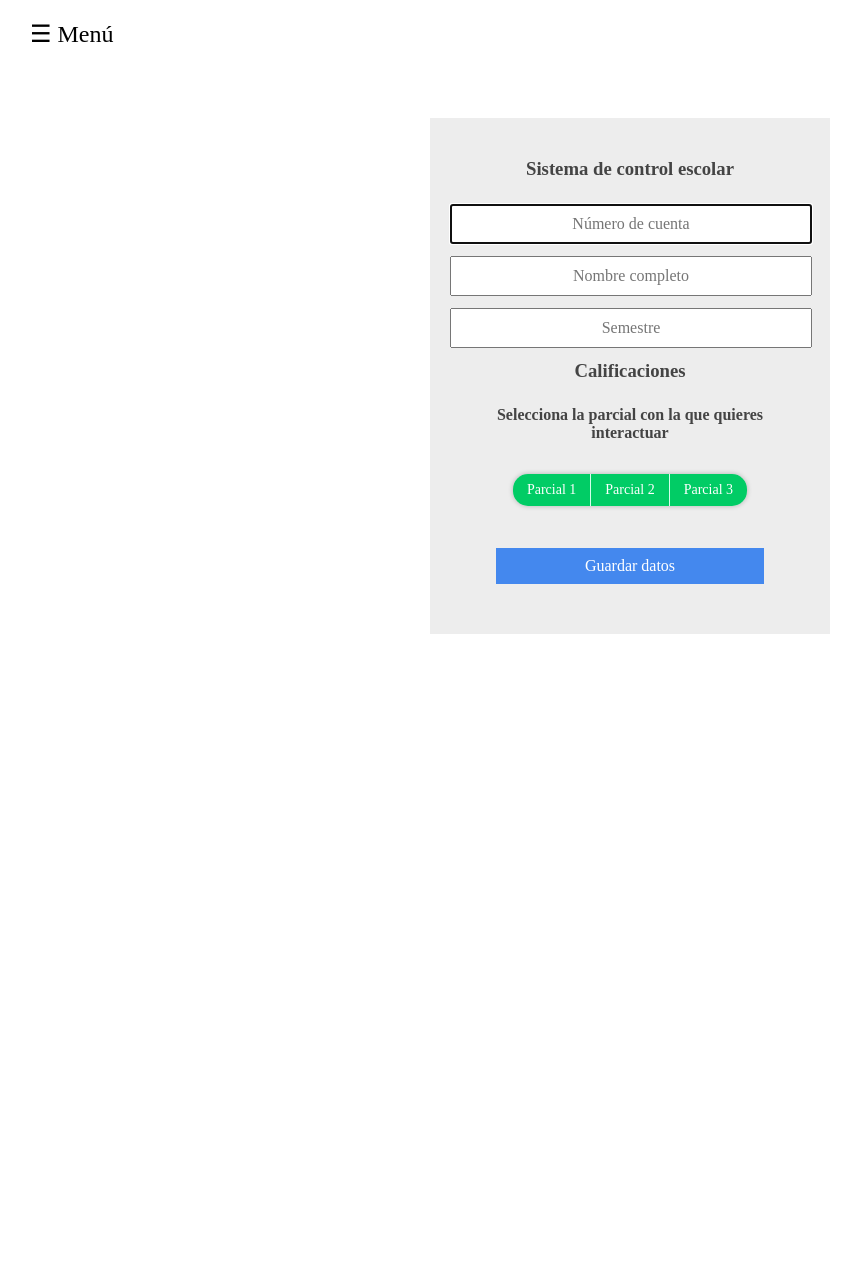
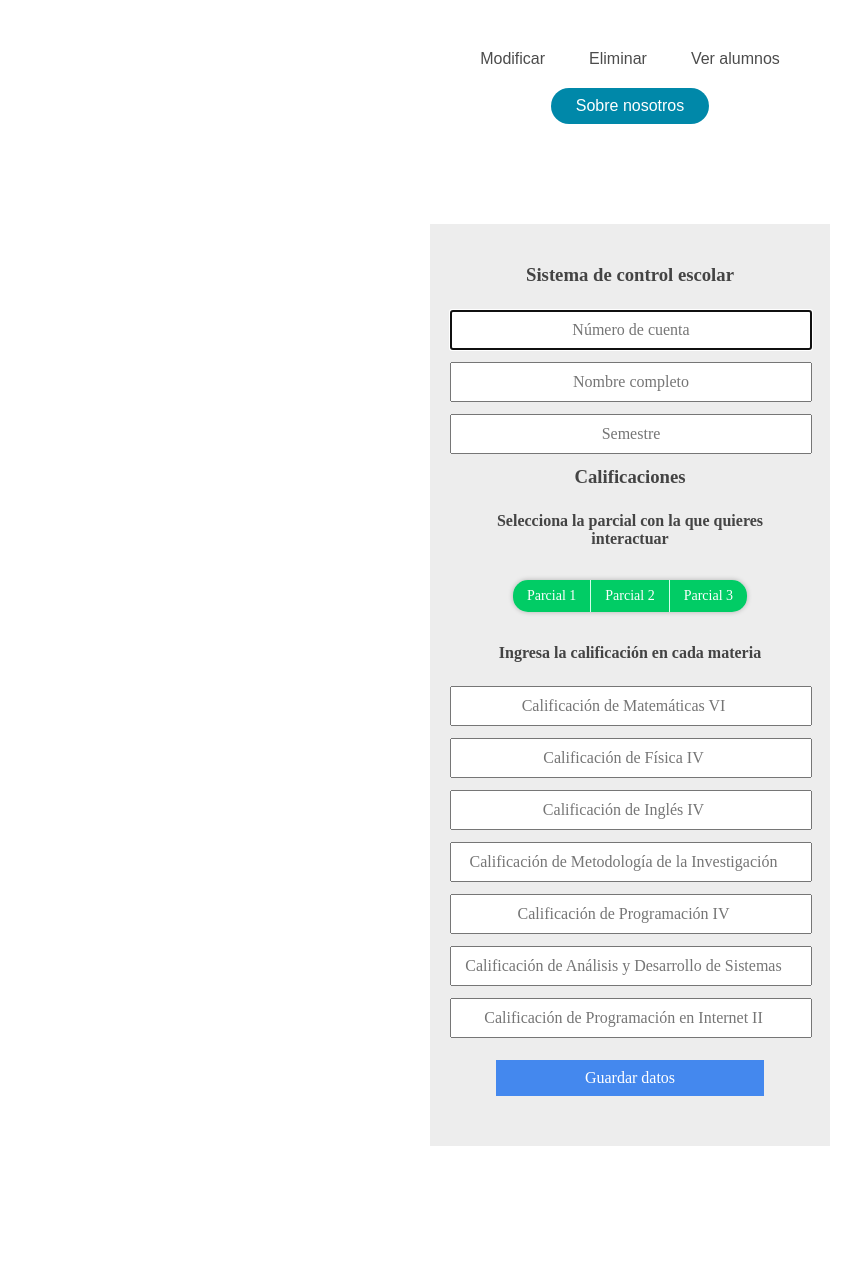
Before and after one commit to Cristopher811/Proyecto, a PHP site: page / in a window 1280 px wide. Shown: the top 1278 px of the page, without its empty margins (10-871 px from the left). Before the commit the page ends 634 px from the top, so only its background shows below. Run offline with PHP 8.4, Linux system fonts and the light colour scheme.

Commit message:
version oficial

```diff
--- a/index.php
+++ b/index.php
@@ -6,13 +6,23 @@
 	<link rel="stylesheet" href="style.css">
 </head>
 <body>
-	<div id="mainbox" onclick="openFunction()">&#9776; Menú</div>
+	<!--<div id="mainbox" onclick="openFunction()">&#9776; Menú</div>
 	<div id="menu" class="sidemenu">
 		<a href="#" class="closebtn" onclick="closeFunction()">&times;</a>
 		<a href="mostrar.php">Ver datos</a>
 		<a href="form_modificar.php">Modificar Datos</a>
 		<a href="form_eliminar.php">Eliminar Datos</a>
-	</div>
+	</div>-->
+	<header>
+		<nav>
+			<ul class="nav_links">
+				<li><a href="form_modificar.php">Modificar</a></li>
+				<li><a href="form_eliminar.php">Eliminar</a></li>
+				<li><a href="mostrar.php">Ver alumnos</a></li>
+			</ul>
+			<a class="contacto"	href="#"><Button>Sobre nosotros</Button></a>
+		</nav>
+	</header>
 	<form action="ingresar.php" name="forma1" method="post">
 			<h3>Sistema de control escolar</h3>
 
@@ -33,6 +43,15 @@
 				<input class="radio_input" type="radio" id="3" name="parcial" value="Parcial 3">
 				<label class="radio_label" for="3">Parcial 3</label>
 			</div>
+			<h4>Ingresa la calificación en cada materia</h4>
+			<input type="number" min="5" max="10" name"mate" placeholder="Calificación de Matemáticas VI">
+			<input type="number" min="5" max="10" name"fisica" placeholder="Calificación de Física IV">
+			<input type="number" min="5" max="10" name"ingles" placeholder="Calificación de Inglés IV">
+			<input type="number" min="5" max="10" name"metodo" placeholder="Calificación de Metodología de la Investigación">
+			<input type="number" min="5" max="10" name"progra" placeholder="Calificación de Programación IV">
+			<input type="number" min="5" max="10" name"analisis" placeholder="Calificación de Análisis y Desarrollo de Sistemas">
+			<input type="number" min="5" max="10" name"internet" placeholder="Calificación de Programación en Internet II">
+
 			<input type="submit" value="Guardar datos">
 	</form>
 	    <!-- script-menu  -->
--- a/style.css
+++ b/style.css
@@ -43,6 +43,7 @@ input[type='submit']{
 	margin-top: 22px;
 	border: none;
 	cursor: pointer;
+	transition: background 1s;
 }
 input[type='submit']:hover{
 	background-color: #A1D7E7;
@@ -54,7 +55,53 @@ input[type='submit']:hover{
 	cursor: pointer;
 }
 
-#mainbox {
+li, a, button {
+	font-family: "Montserrat", sans-serif;
+	font-weight: 500;
+	font-size: 16px;
+	color: #4C4C4C;
+	text-decoration: none;
+}
+header {
+	display: inline-flex;
+	justify-content: space-between;
+	align-items: center;
+	padding: 30px 10%;
+}
+.nav_links {
+	list-style: none;
+}
+
+.nav_links li {
+	display: inline-block;
+	padding: 0px 20px;
+}
+
+.nav_links li a {
+	transition: all 0.3s ease 0s;
+}
+
+.nav_links li a:hover {
+	color: #0088a9;
+}
+
+button {
+	padding: 9px 25px;
+	background-color: rgba(0,136,169,1);
+	border: none;
+	color: #fff;
+	border-radius: 50px;
+	cursor: pointer;
+	margin-top: 20px;
+	transition: all 0.3s ease 0s;
+}
+
+button:hover {
+	background-color: rgba(0,136,169,0.8);
+}
+
+
+/*#mainbox {
 	font-size: 24px;
 	cursor: pointer;
 	text-align: left;
@@ -88,43 +135,8 @@ input[type='submit']:hover{
 	right: 0px;
 	font-size: 36px;
 	margin-left: 32px;
-}
+}*/
 
-/*input[type="radio"]{
-	align-items: center;
-	display: none;
-}
-/*label {
-	align-items: center;
-	position: relative;
-	align-items: center;
-	color: #01cc65;
-	font-size: 20px;
-	border: 2px solid #01cc65;
-	border-radius: 5px;
-	padding: 10px 120px;
-	display: flex;
-	margin-bottom: 10px;
-}
-label:before{
-	content: "";
-	height: 30px;
-	width: 30px;
-	border: 3px solid #01cc65;
-	border-radius: 50%;
-	margin-right: 20px;
-}
-input[type="radio"]:checked + label{
-	background-color: #01cc65;
-	color: white;
-}
-input[type="radio"]:checked + label:before{
-	height: 16px;
-	width: 16px;
-	border: 10px solid white;
-	background-color: #01cc65;
-}
-*/
 .radio {
 	display: inline-flex;
 	overflow: hidden;
@@ -143,7 +155,7 @@ input[type="radio"]:checked + label:before{
 	color: #fff;
 	background: #01cc65;
 	cursor: pointer;
-	transition: background 0.5s;
+	transition: background 1s;
 }
 
 .radio_label:not(:last-of-type){
```
Also changed, not shown: form_eliminar.php (+13 -2 lines), form_modificar.php (+13 -2 lines), ingresar.php (+14 -1 lines).
